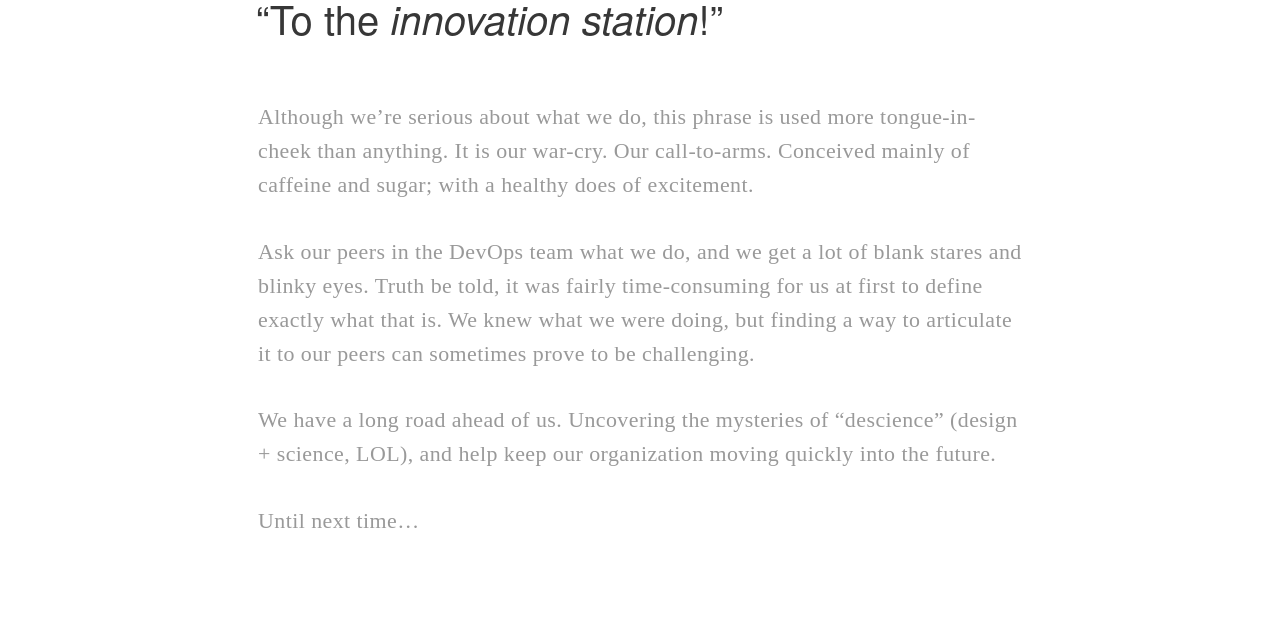
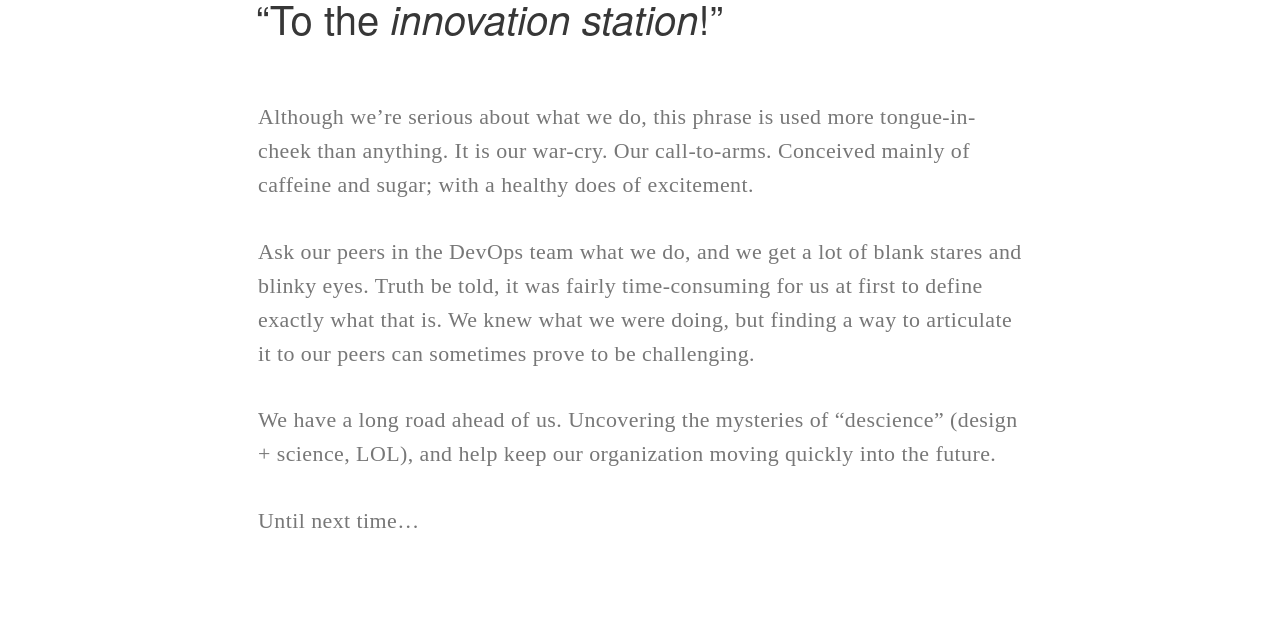
Before and after one commit to CTi-Winnipeg/cti-winnipeg.github.io, a Jekyll site: the page built from editorials/_posts/2015-01-21-first-post.md, in a window 1280 px wide. Shown: the part 1006-1623 px from the top of the page. Built offline with Jekyll 4.4.1, drawn with Linux system fonts in a browser that asks for light colours.

Commit message:
Darken Article Paragraphs

```diff
--- a/stylesheets/styles.css
+++ b/stylesheets/styles.css
@@ -301,7 +301,7 @@ article.post p {
   transition: all 300ms ease-in-out;
   border-left: 0.1em solid #fff;
   /*opacity: 0.65;*/
-  color: #999;
+  color: #777;
 }
 article.post > p:hover {
   opacity: 1;
```
